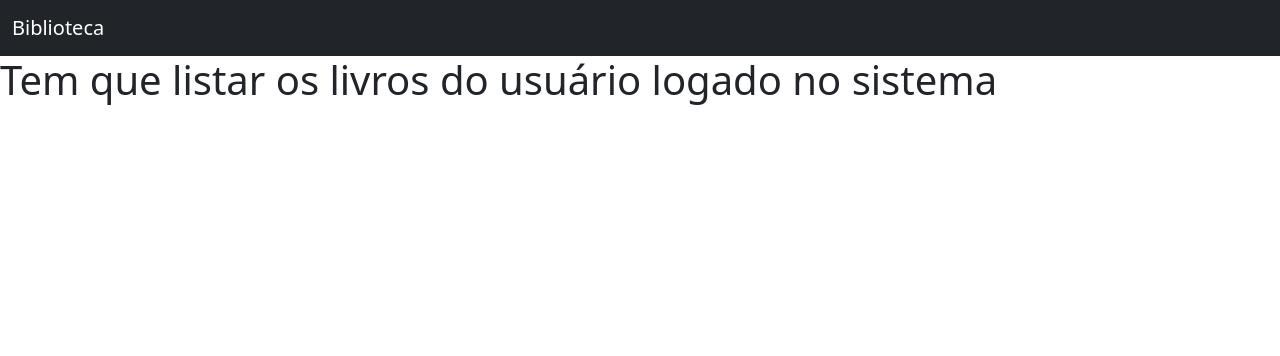
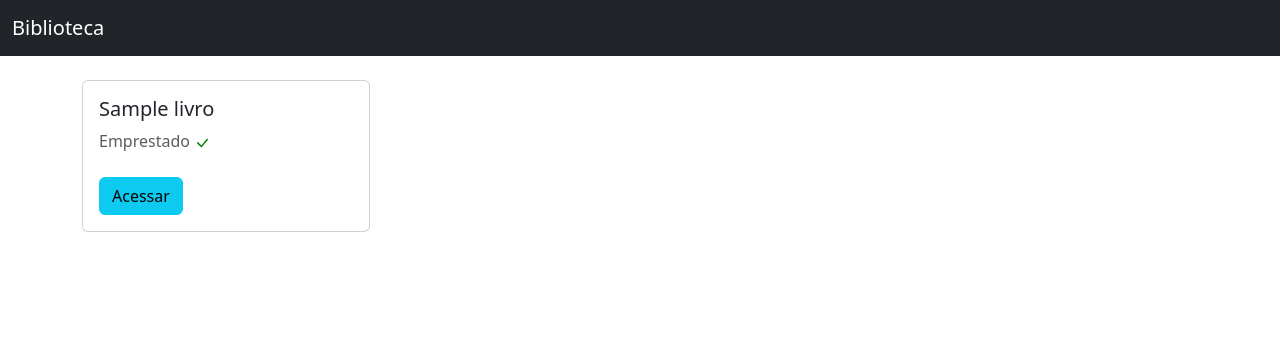
Before and after one commit to lfstos/biblioteca, a Django app: template livro/templates/home.html in a window 1280 px wide. Shown: the top 356 px of the page. Run offline with Django 4.2, Linux system fonts and the light colour scheme; the template is opened without the code that fills it: values that come from a table or form of the project are taken from there, others are empty; tables that the repository leaves empty hold one stand-in row (values such as "Sample post").

Commit message:
Adicionado div container para listar os livros

```diff
--- a/livro/templates/home.html
+++ b/livro/templates/home.html
@@ -1,7 +1,33 @@
 {% extends 'base.html' %}
 
-{% block 'title' %}Home{% endblock  %}
+{% block 'title' %}Livros{% endblock  %}
 
 {% block 'content' %}
-<h1>Tem que listar os livros do usuário logado no sistema</h1>
+    <div class="container">
+        <br>
+        <div class='row'>
+            {% for livro  in livros %}
+                <div class='col-md'>
+                    <div class="card" style="width: 18rem;">
+                        <div class="card-body">
+                            <h5 class="card-title">{{ livro.nome }}</h5>
+                            <h6 style="display: inline; " class="card-subtitle mb-2 text-muted">Emprestado</h6>
+                            {% if livro.emprestado %}
+                                <svg style="color: green; display: inline;" xmlns="http://www.w3.org/2000/svg" width="16" height="16" fill="currentColor" class="bi bi-check-lg" viewBox="0 0 16 16">
+                                    <path d="M12.736 3.97a.733.733 0 0 1 1.047 0c.286.289.29.756.01 1.05L7.88 12.01a.733.733 0 0 1-1.065.02L3.217 8.384a.757.757 0 0 1 0-1.06.733.733 0 0 1 1.047 0l3.052 3.093 5.4-6.425a.247.247 0 0 1 .02-.022Z"/>
+                                </svg>
+                            {% else %}
+                                <svg style="display: inline; color: red;" xmlns="http://www.w3.org/2000/svg" width="16" height="16" fill="currentColor" class="bi bi-x-lg" viewBox="0 0 16 16">
+                                    <path d="M2.146 2.854a.5.5 0 1 1 .708-.708L8 7.293l5.146-5.147a.5.5 0 0 1 .708.708L8.707 8l5.147 5.146a.5.5 0 0 1-.708.708L8 8.707l-5.146 5.147a.5.5 0 0 1-.708-.708L7.293 8 2.146 2.854Z"/>
+                                </svg>
+                            {% endif %}
+                            <br>
+                            <br>
+                            <a href="{% url 'ver_livro' livro.id %}" class="btn btn-info">Acessar</a>
+                        </div>
+                    </div>
+                </div>
+            {% endfor %}
+        </div>
+    </div>
 {% endblock  %}
```
